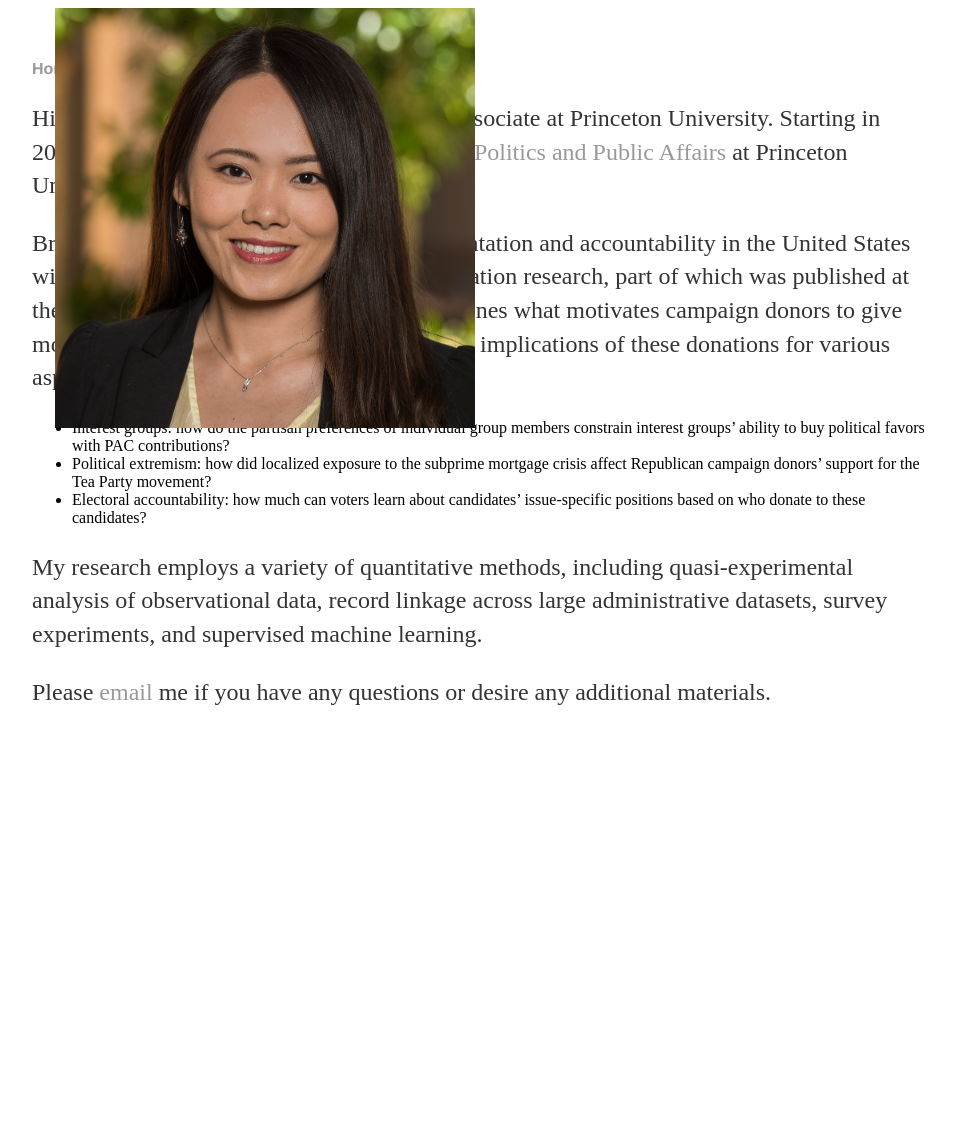
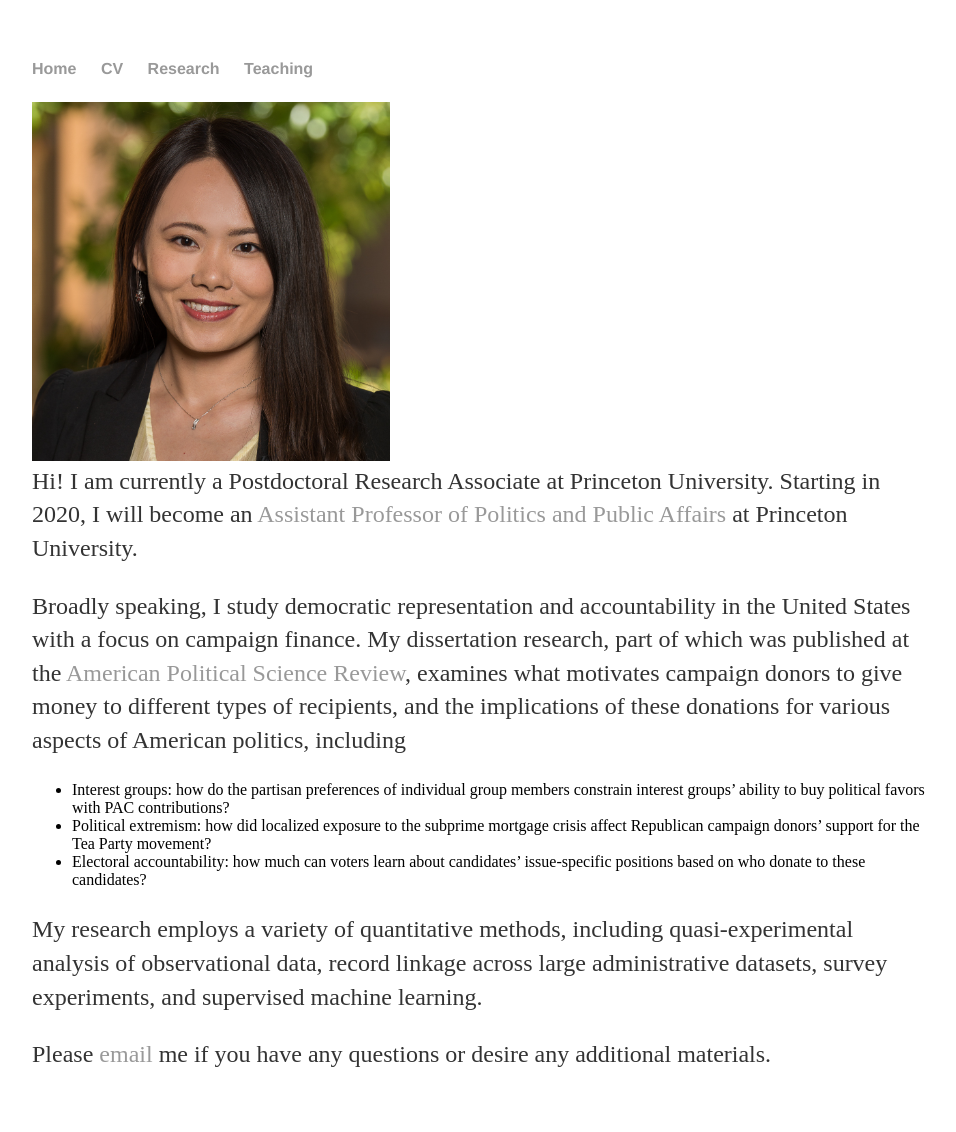
Before and after one commit to zhaoliresearch/zhaoliresearch.github.io, a Jekyll site: the page built from index.html, in a window 1280 px wide. Shown: the whole page, without its empty margins (160-1116 px from the left). Built offline with Jekyll 4.4.1, drawn with Linux system fonts in a browser that asks for light colours; before the commit the page ends 900 px from its top, so only the background shows below that.

Commit message:
Update default.html

```diff
--- a/_layouts/default.html
+++ b/_layouts/default.html
@@ -4,10 +4,6 @@
 			<style>
 
 				.topright {
-				  position: absolute;
-				  top: 8px;
-				  right: 16px;
-				  font-size: 18px;
 				  float: right;
 				}
 
```
